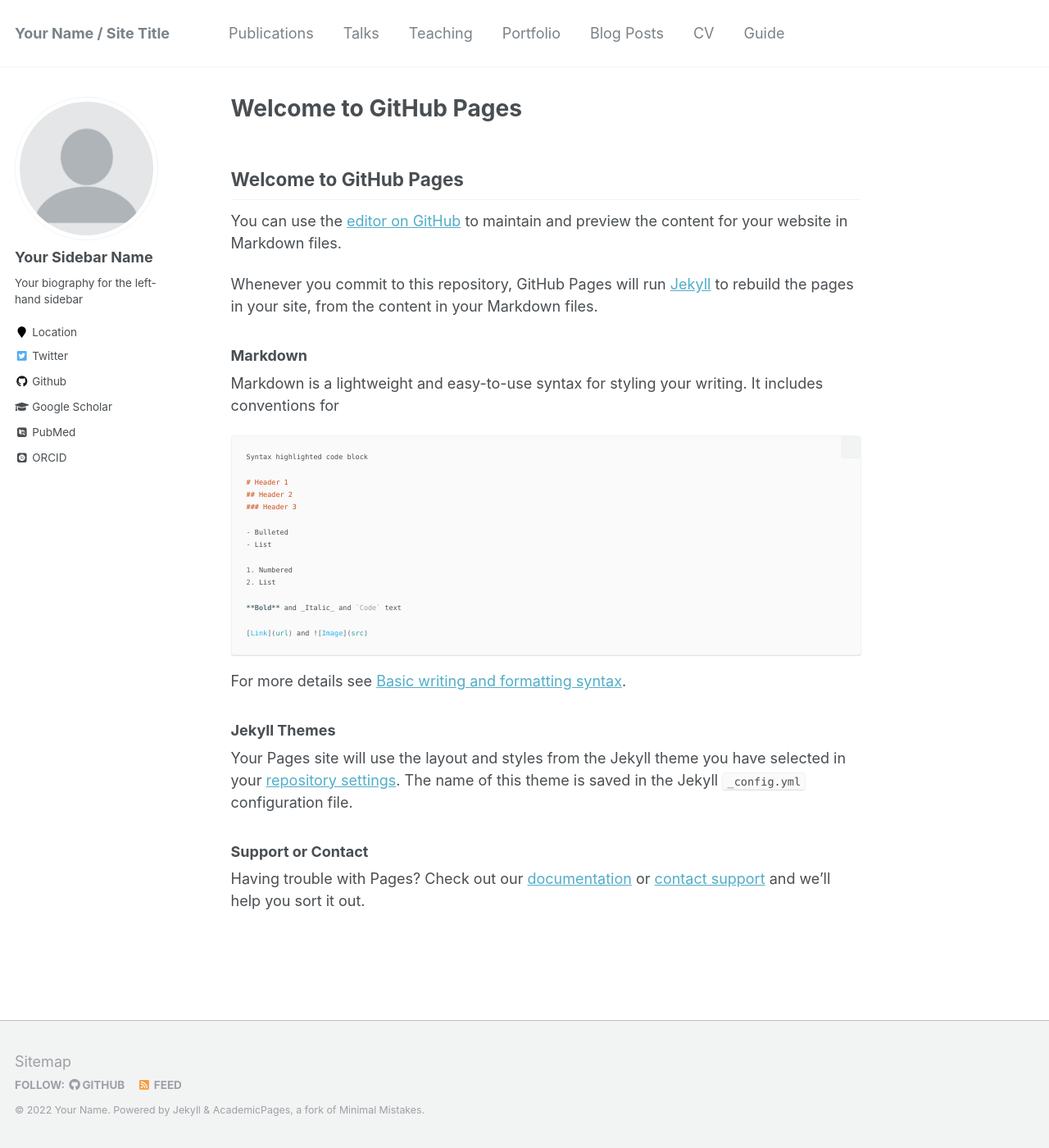
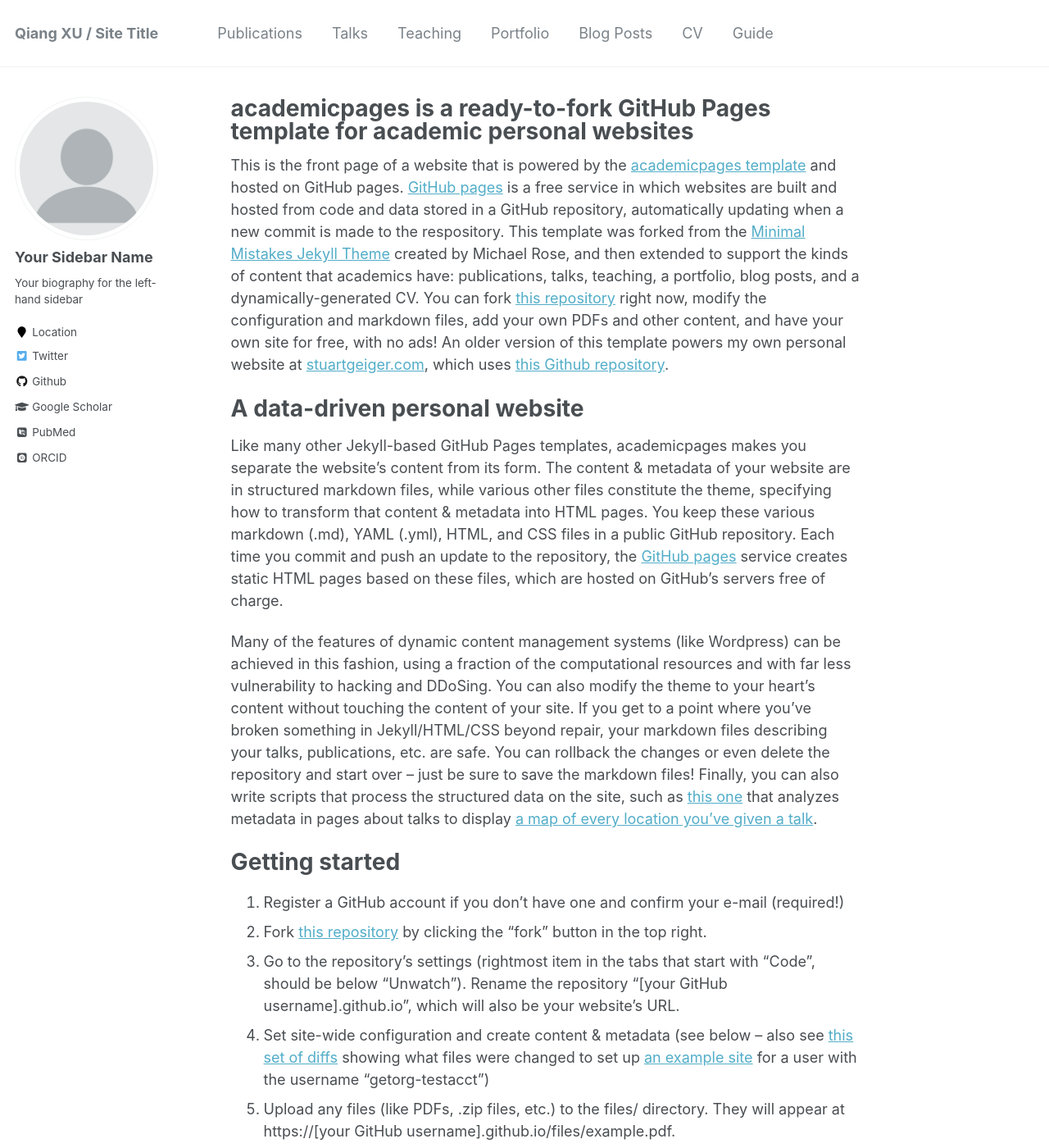
Before and after one commit to xqjlu/homepage, a Jekyll site: the page built from _pages/about.md, in a window 1280 px wide and 1400 px high. Shown: the whole window at 82% size. Built offline with Jekyll 4.4.1, drawn with Linux system fonts in a browser that asks for light colours; some web fonts are replaced; our own code applies the rules of GitHub Pages for plain Markdown files; some of the changed text lies outside the part shown.

Commit message:
introduce muself

````diff
--- a/_config.yml
+++ b/_config.yml
@@ -7,9 +7,9 @@
 
 # Site Settings
 locale                   : "en-US"
-title                    : "Your Name / Site Title"
+title                    : "Qiang XU / Site Title"
 title_separator          : "-"
-name                     : &name "Your Name"
+name                     : &name "Qiang XU"
 description              : &description "personal description"
 url                      : https://academicpages.github.io # the base hostname & protocol for your site e.g. "https://mmistakes.github.io"
 baseurl                  : "" # the subpath of your site, e.g. "/blog"
--- a/index.md
+++ /dev/null
@@ -1,37 +0,0 @@
-## Welcome to GitHub Pages
-
-You can use the [editor on GitHub](https://github.com/xqjlu/homepage/edit/gh-pages/index.md) to maintain and preview the content for your website in Markdown files.
-
-Whenever you commit to this repository, GitHub Pages will run [Jekyll](https://jekyllrb.com/) to rebuild the pages in your site, from the content in your Markdown files.
-
-### Markdown
-
-Markdown is a lightweight and easy-to-use syntax for styling your writing. It includes conventions for
-
-```markdown
-Syntax highlighted code block
-
-# Header 1
-## Header 2
-### Header 3
-
-- Bulleted
-- List
-
-1. Numbered
-2. List
-
-**Bold** and _Italic_ and `Code` text
-
-[Link](url) and ![Image](src)
-```
-
-For more details see [Basic writing and formatting syntax](https://docs.github.com/en/github/writing-on-github/getting-started-with-writing-and-formatting-on-github/basic-writing-and-formatting-syntax).
-
-### Jekyll Themes
-
-Your Pages site will use the layout and styles from the Jekyll theme you have selected in your [repository settings](https://github.com/xqjlu/homepage/settings/pages). The name of this theme is saved in the Jekyll `_config.yml` configuration file.
-
-### Support or Contact
-
-Having trouble with Pages? Check out our [documentation](https://docs.github.com/categories/github-pages-basics/) or [contact support](https://support.github.com/contact) and we’ll help you sort it out.
````
